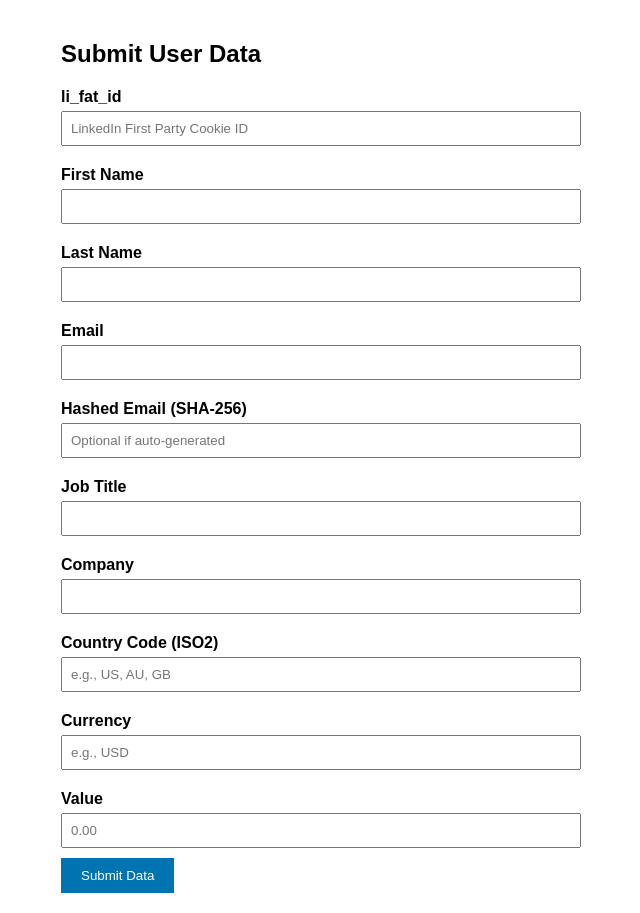
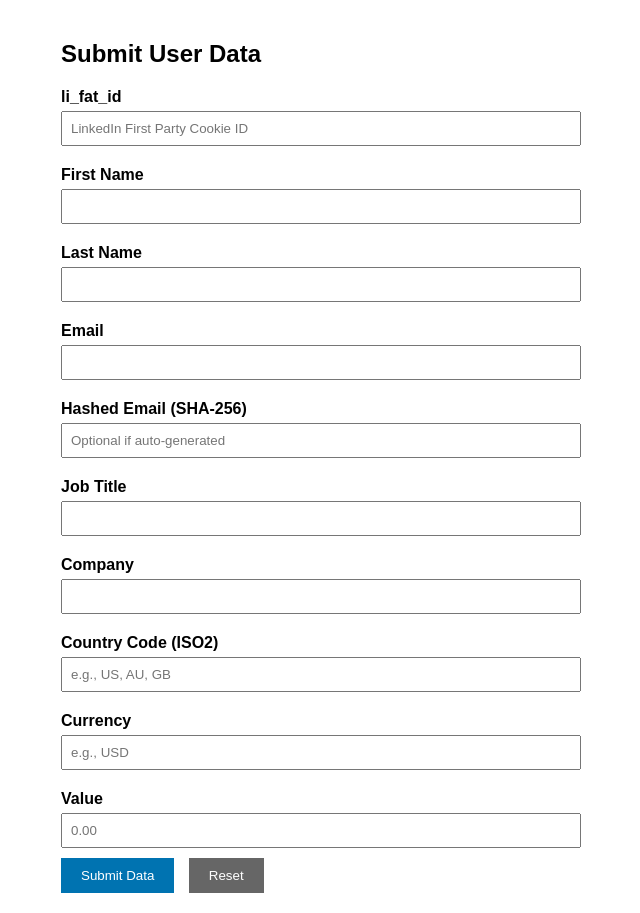
Before and after one commit to sanjsingh-li/sanjsingh-li.github.io, a plain HTML site: page index.html in a window 1280 px wide. Shown: the whole page, without its empty margins (329-969 px from the left). Drawn offline with Linux system fonts and the light colour scheme.

Commit message:
Update index.html

```diff
--- a/index.html
+++ b/index.html
@@ -49,6 +49,7 @@
         <input type="number" step="0.01" id="value" name="value" placeholder="0.00">
 
         <button type="submit">Submit Data</button>
+        <button type="reset" style="background-color: #666; margin-left: 10px;">Reset</button>
     </form>
 
 </body>
```
